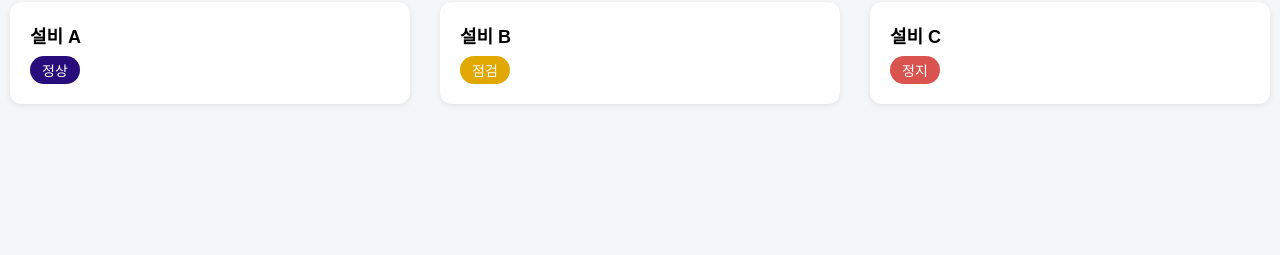
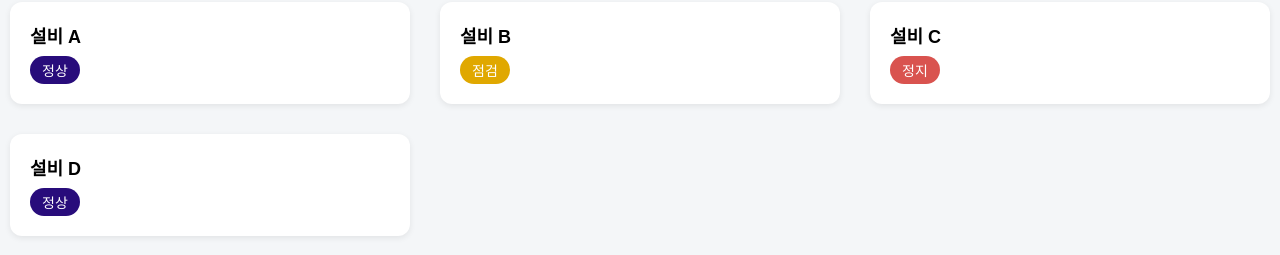
Before and after one commit to skh0412/equipment-dashboard, a plain HTML site: page index.html in a window 1280 px wide. Shown: the part 97-352 px from the top of the page. Drawn offline with Linux system fonts and the light colour scheme.

Commit message:
설비 D 카드 추가

```diff
--- a/index.html
+++ b/index.html
@@ -57,6 +57,10 @@
       <h2>설비 C</h2>
       <span class="status stop">정지</span>
     </div>
+        <div class="card">
+      <h2>설비 D</h2>
+      <span class="status ok">정상</span>
+    </div>
   </div>
 </body>
 </html>
```
